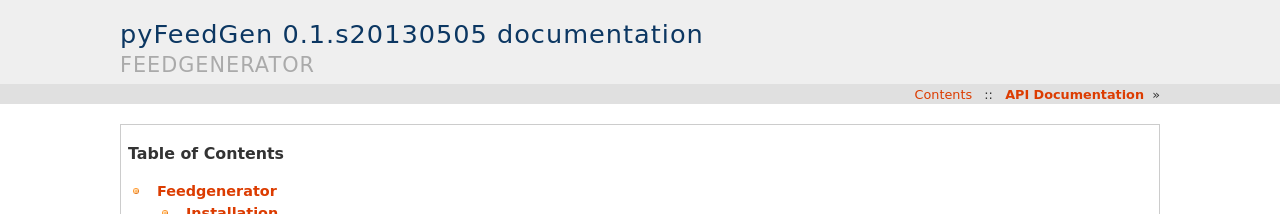
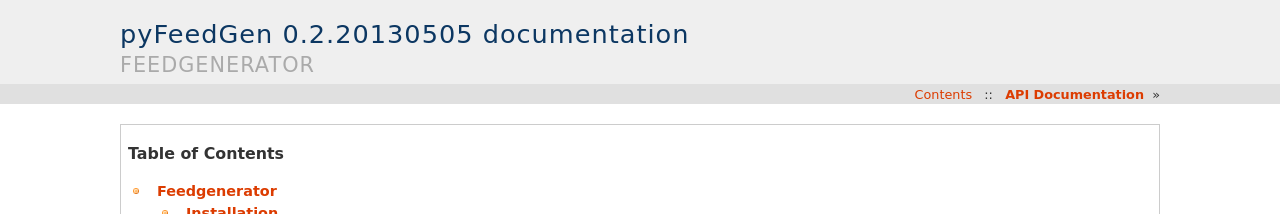
Before and after one commit to lkiesow/python-feedgen, a Sphinx documentation site: the page built from doc/index.rst, in a window 1280 px wide and 900 px high. Shown: the top 214 px of the window. Built offline with Sphinx 7.4.7, drawn with Linux system fonts in a browser that asks for light colours.

Commit message:
Changed version to 0.2

```diff
--- a/doc/conf.py
+++ b/doc/conf.py
@@ -45,9 +45,9 @@ copyright = u'2013, Lars Kiesow'
 # built documents.
 #
 # The short X.Y version.
-version = '0.1'
+version = '0.2'
 # The full version, including alpha/beta/rc tags.
-release = '0.1.s%s' % time.strftime('%Y%m%d')
+release = '0.2.%s' % time.strftime('%Y%m%d')
 
 # The language for content autogenerated by Sphinx. Refer to documentation
 # for a list of supported languages.
```
